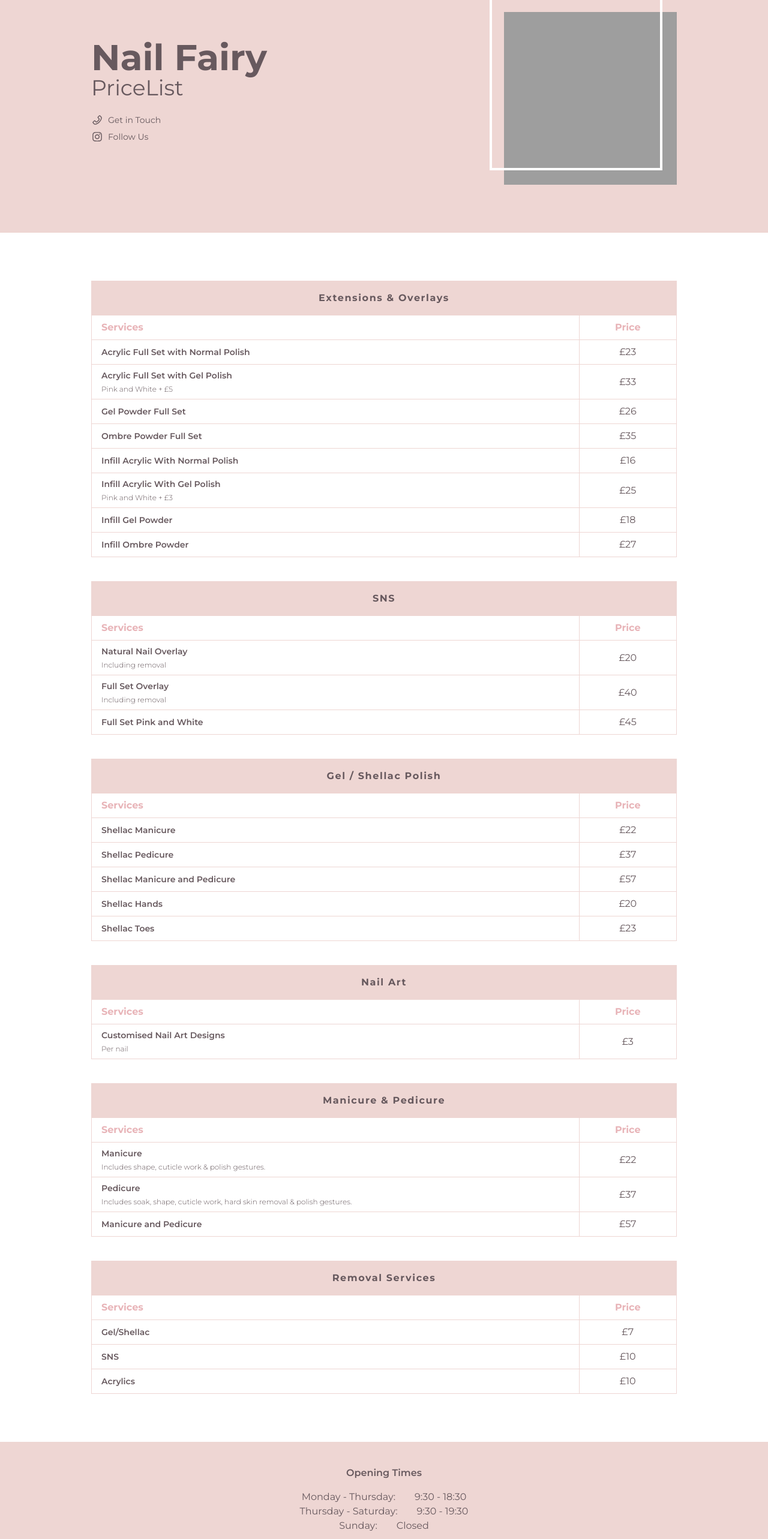
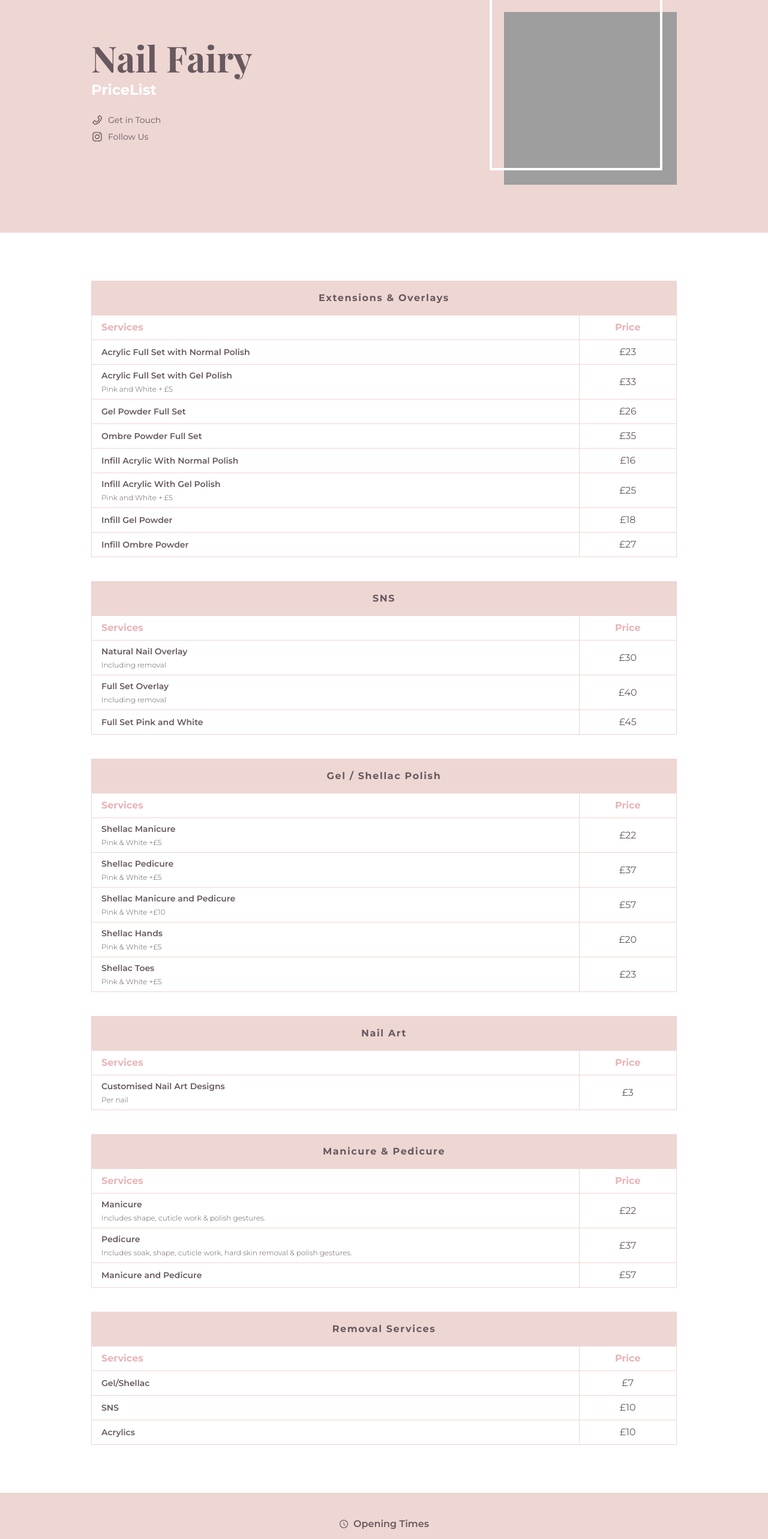
Before and after one commit to Luken1990/NailFairy-Pricelist, a React (Vite) app: page / in a window 1280 px wide. Shown: the part 60-2626 px from the top of the page at 60% size. Built offline with nearby package versions, Linux system fonts and the light colour scheme; grey boxes are pictures that could not be loaded.

Commit message:
change heading font and openning time layout

```diff
--- a/src/components/Footer.jsx
+++ b/src/components/Footer.jsx
@@ -5,16 +5,19 @@ const Footer = () => {
   return (
     <footer className=" bg-base">
       <div className=" flex flex-col items-center p-10 text-text">
-        <h3 className=' font-semibold mb-4'>Opening Times</h3>
-        <div className='flex justify-between gap-8'>
+        <div className=' flex items-center mb-4 gap-2'>
+          <AiIcons.AiOutlineClockCircle />
+          <h3 className=" font-semibold">Opening Times</h3>
+        </div>
+        <div className="flex justify-between gap-4 w-[280px]">
           <p>Monday - Thursday:</p>
           <p>9:30 - 18:30</p>
         </div>
-        <div className='flex justify-between gap-8'>
+        <div className="flex justify-between gap-4 w-[280px]">
           <p>Thursday - Saturday:</p>
           <p>9:30 - 19:30</p>
         </div>
-        <div className='flex justify-between gap-8'>
+        <div className="flex justify-between gap-4 w-[280px]">
           <p>Sunday:</p>
           <p>Closed</p>
         </div>
--- a/src/components/Header.jsx
+++ b/src/components/Header.jsx
@@ -5,10 +5,10 @@ const Header = () => {
   return (
     <header className="bg-base min-h-1/2">
       <div className="container mx-auto md:px-0 px-4">
-        <div className=" flex flex-col justify-between items-center md:flex-row py-20 relative gap-y-10">
+        <div className=" flex flex-col justify-between items-center md:flex-row py-20 relative gap-y-14">
           <div className="md:text-left text-center text-text">
-            <h1 className="text-6xl font-bold">Nail Fairy</h1>
-            <h3 className="text-4xl">PriceList</h3>
+            <h1 className="text-6xl font-bold mb-2">Nail Fairy</h1>
+            <h3 className="text-2xl text-white font-bold">PriceList</h3>
 
             <div className="flex flex-col gap-2 py-6 text-sm text-text">
               <div className="flex flex-row items-center gap-2 md:justify-start justify-center">
--- a/src/data/services.jsx
+++ b/src/data/services.jsx
@@ -25,7 +25,7 @@ export const services = [
       },
       {
         name: 'Infill Acrylic With Gel Polish',
-        info: 'Pink and White + £3',
+        info: 'Pink and White + £5',
         price: 25,
       },
       {
@@ -44,7 +44,7 @@ export const services = [
       {
         name: 'Natural Nail Overlay',
         info: 'Including removal',
-        price: 20,
+        price: 30,
       },
       {
         name: 'Full Set Overlay',
@@ -62,22 +62,27 @@ export const services = [
     treatments: [
       {
         name: 'Shellac Manicure',
+        info: 'Pink & White +£5',
         price: 22,
       },
       {
         name: 'Shellac Pedicure',
+        info: 'Pink & White +£5',
         price: 37,
       },
       {
         name: 'Shellac Manicure and Pedicure',
+        info: 'Pink & White +£10',
         price: 57,
       },
       {
         name: 'Shellac Hands',
+        info: 'Pink & White +£5',
         price: 20,
       },
       {
         name: 'Shellac Toes',
+        info: 'Pink & White +£5',
         price: 23,
       },
     ],
--- a/src/index.css
+++ b/src/index.css
@@ -1,4 +1,5 @@
-@import url('https://fonts.googleapis.com/css2?family=Montserrat:ital,wght@0,100;0,200;0,300;0,400;0,500;0,600;0,700;0,800;0,900;1,500&family=Raleway:wght@200;300;400;500&display=swap');
+@import url('https://fonts.googleapis.com/css2?family=Montserrat:ital,wght@0,100;0,200;0,300;0,400;0,500;0,600;0,700;0,800;0,900;1,500&family=Playfair+Display:wght@400;500;600;700&display=swap');
+
 @tailwind base;
 @tailwind components;
 @tailwind utilities;
@@ -10,4 +11,7 @@
   body {
     @apply font-[Montserrat];
   }
+  h1 {
+    font-family: Playfair Display;
+  }
 }
```
